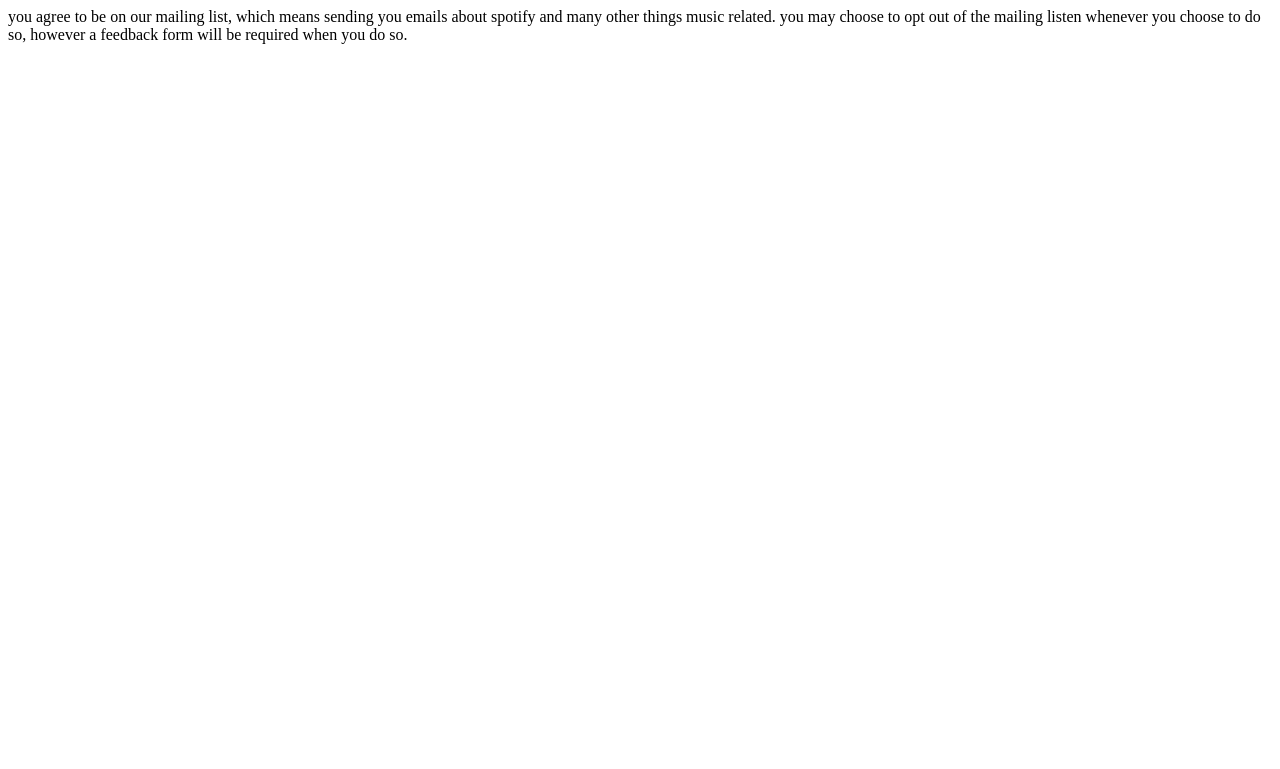
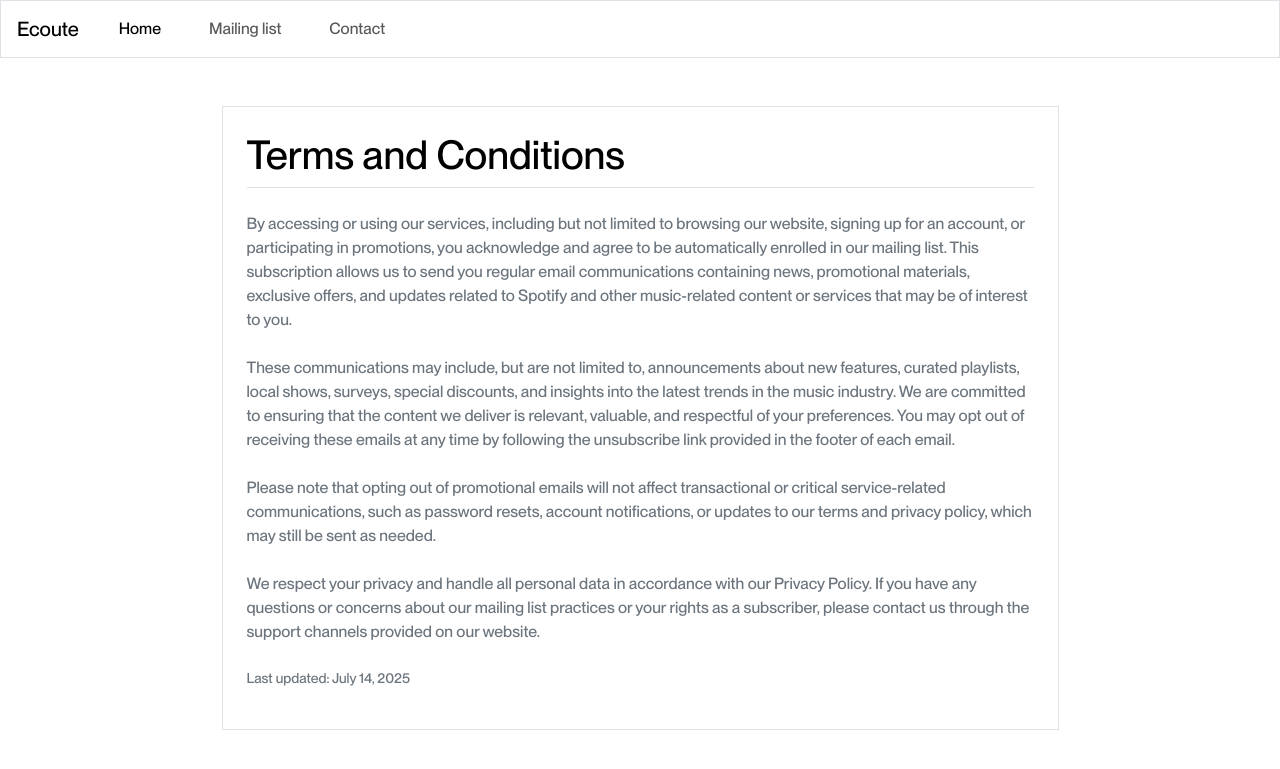
Before and after one commit to ayastaga/spotify-app, a Flask app: page /terms_and_conditions in a window 1280 px wide. Shown: the top 769 px of the page. Run offline with Flask 3, Linux system fonts and the light colour scheme; parts of the project's set-up code (start-up, migrations or seed data) failed here and were passed over; some libraries are stand-ins or nearby versions.

Commit message:
Update terms-and-conditions.html
created a more refined (sample) terms and conditions page

```diff
--- a/templates/terms-and-conditions.html
+++ b/templates/terms-and-conditions.html
@@ -1,10 +1,50 @@
 <!DOCTYPE html>
-<html>
-    <head>
-        <meta name="viewport" content="width=device-width initial-scale=1.0">
-        <title>Terms and Conditions</title>
-    </head>
-    <body>
-        you agree to be on our mailing list, which means sending you emails about spotify and many other things music related. you may choose to opt out of the mailing listen whenever you choose to do so, however a feedback form will be required when you do so.
-    </body>
+<html lang="en">
+<head>
+  <meta charset="UTF-8" />
+  <meta name="viewport" content="width=device-width, initial-scale=1.0" />
+  <title>Terms and Conditions</title>
+  <link rel="shortcut icon" href="../static/images/favicon.ico" type="image/x-icon">
+  <link href="https://cdn.jsdelivr.net/npm/bootstrap@5.3.7/dist/css/bootstrap.min.css" rel="stylesheet" integrity="sha384-LN+7fdVzj6u52u30Kp6M/trliBMCMKTyK833zpbD+pXdCLuTusPj697FH4R/5mcr" crossorigin="anonymous">
+    <script src="https://code.jquery.com/jquery-3.5.1.slim.min.js"></script>
+    <script src="https://cdn.jsdelivr.net/npm/popper.js@1.16.1/dist/umd/popper.min.js"></script>
+    <script src="https://stackpath.bootstrapcdn.com/bootstrap/4.5.2/js/bootstrap.min.js"></script>
+    <link rel="stylesheet" href="/static/styles.css">
+</head>
+<body >
+    <nav class="navbar navbar-expand-lg navbar-light border">
+        <a class="navbar-brand mx-3" href="/login">Ecoute</a>
+        <button class="navbar-toggler mx-3" type="button" data-toggle="collapse" data-target="#navbarNavAltMarkup" aria-controls="navbarNavAltMarkup" aria-expanded="false" aria-label="Toggle navigation">
+            <span class="navbar-toggler-icon"></span>
+        </button>
+        <div class="collapse navbar-collapse" id="navbarNavAltMarkup">
+            <div class="navbar-nav">
+            <a class="nav-item nav-link active mx-3" href="/">Home</a>
+            <a class="nav-item nav-link mx-3" href="/#mailing-list">Mailing list</a>
+            <a class="nav-item nav-link mx-3" href="#footer">Contact</a>
+            </div>
+        </div>
+    </nav>
+
+    <main class="container d-flex align-items-center mt-5 bg-white text-black">
+    <div class="w-75 text-start container border p-4">
+        <h1 class="mb-4 border-bottom pb-2">Terms and Conditions</h1>
+        <p class="mb-4 text-secondary">
+            By accessing or using our services, including but not limited to browsing our website, signing up for an account, or participating in promotions, you acknowledge and agree to be automatically enrolled in our mailing list. This subscription allows us to send you regular email communications containing news, promotional materials, exclusive offers, and updates related to Spotify and other music-related content or services that may be of interest to you.
+        </p>
+        <p class="mb-4 text-secondary">
+            These communications may include, but are not limited to, announcements about new features, curated playlists, local shows, surveys, special discounts, and insights into the latest trends in the music industry. We are committed to ensuring that the content we deliver is relevant, valuable, and respectful of your preferences. You may opt out of receiving these emails at any time by following the unsubscribe link provided in the footer of each email.
+        </p>
+        <p class="mb-4 text-secondary">
+            Please note that opting out of promotional emails will not affect transactional or critical service-related communications, such as password resets, account notifications, or updates to our terms and privacy policy, which may still be sent as needed.
+        </p>
+        <p class="mb-4 text-secondary">
+            We respect your privacy and handle all personal data in accordance with our Privacy Policy. If you have any questions or concerns about our mailing list practices or your rights as a subscriber, please contact us through the support channels provided on our website.
+        </p>
+        <p class="text-secondary small mt-4">
+        Last updated: July 14, 2025
+        </p>
+    </div>
+    </main>
+</body>
 </html>
```
